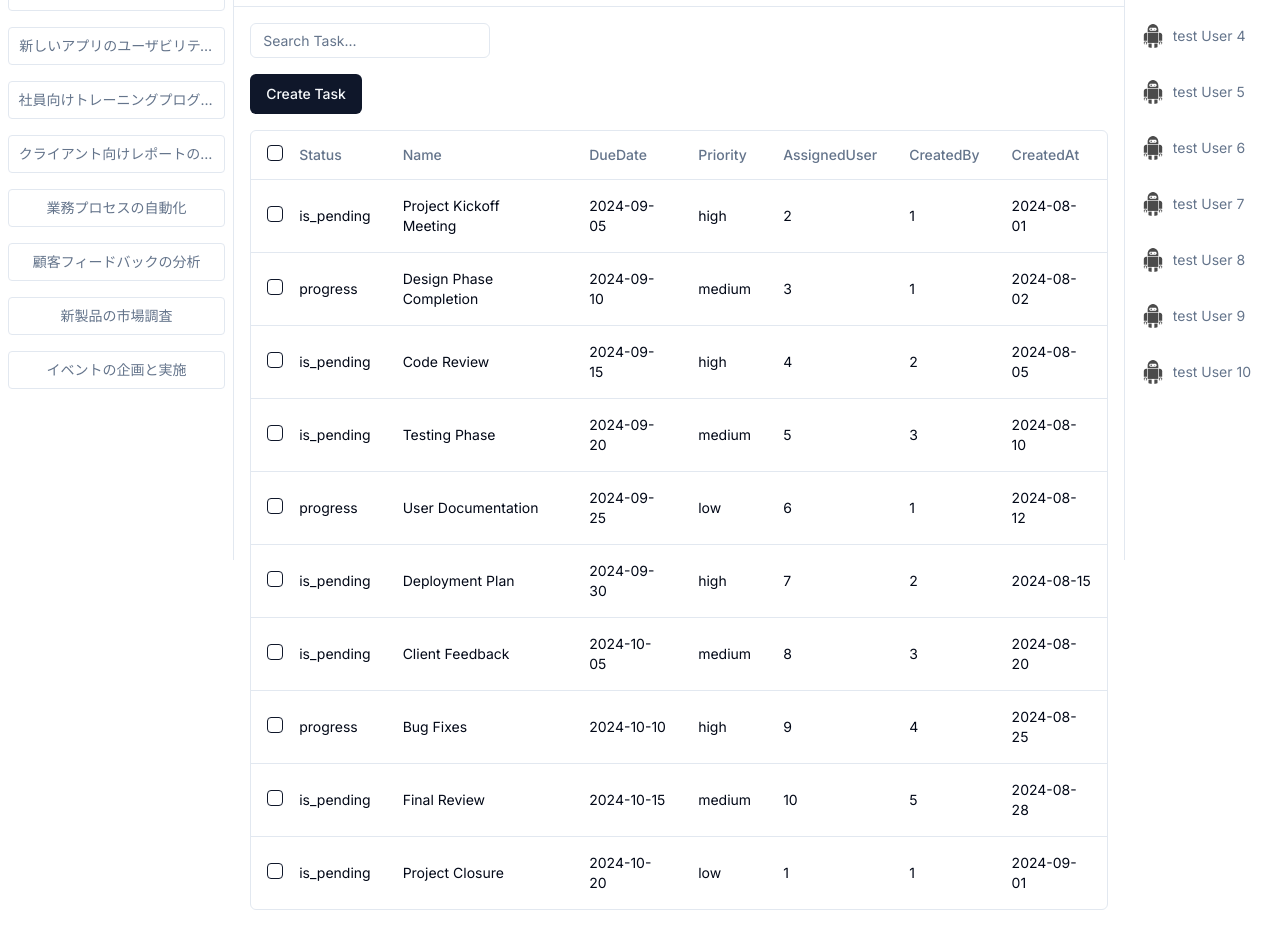
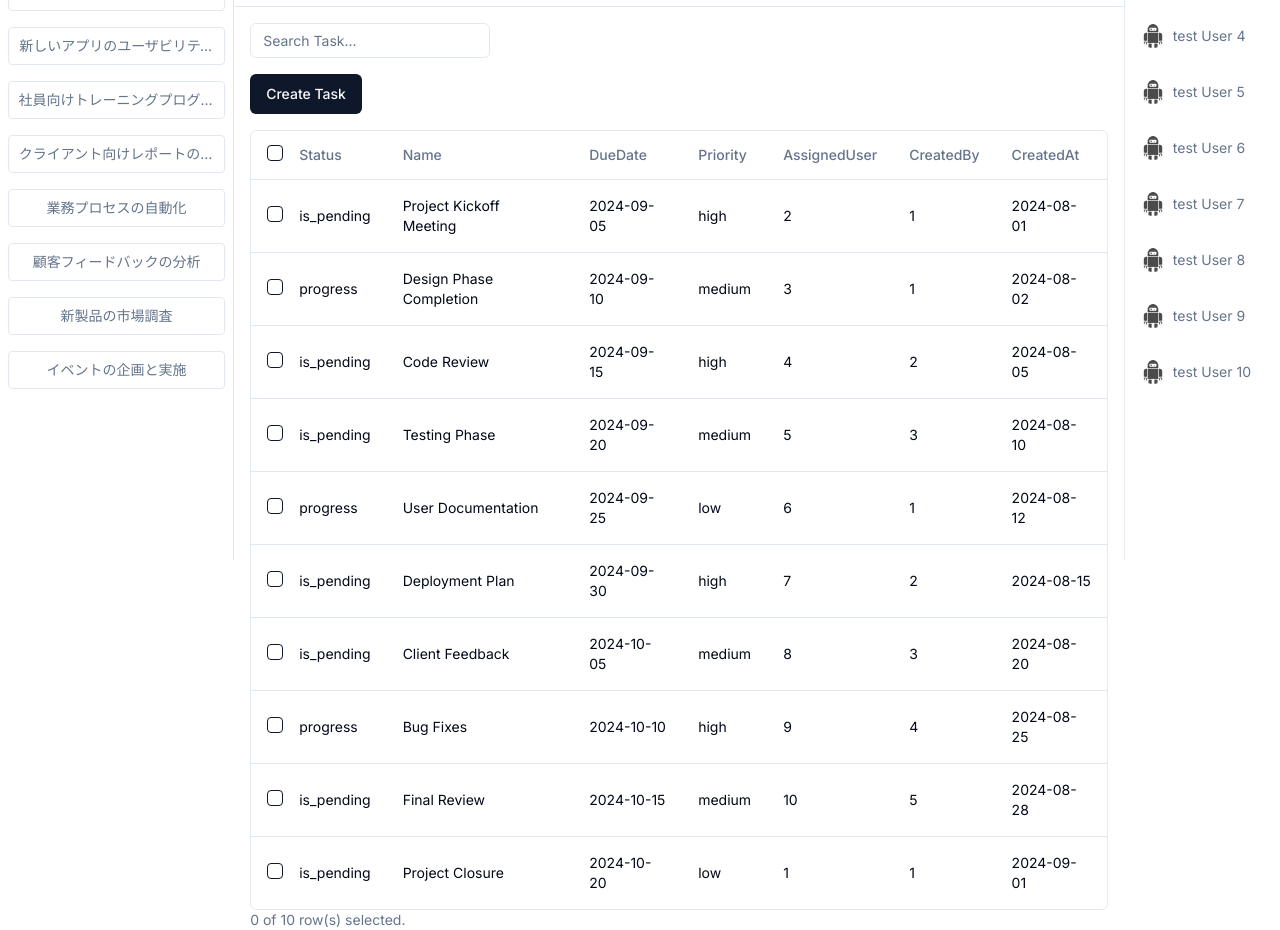
Before and after one commit to S-aoba/project-management-app-frontend, a Next.js app: page /projects/1 in a window 1280 px wide. Shown: the part 240-1170 px from the top of the page. Built offline with nearby package versions, Linux system fonts and the light colour scheme.

Commit message:
💄 Add selected count UI. (#11)

```diff
--- a/src/components/data-table.tsx
+++ b/src/components/data-table.tsx
@@ -1,4 +1,6 @@
 'use client'
+
+import * as React from 'react'
 
 import {
   ColumnDef,
@@ -25,13 +27,20 @@ export function DataTable<TData, TValue>({
   columns,
   data,
 }: DataTableProps<TData, TValue>) {
+  const [rowSelection, setRowSelection] = React.useState({})
+
   const table = useReactTable({
     data,
     columns,
     getCoreRowModel: getCoreRowModel(),
+    onRowSelectionChange: setRowSelection,
+    state: {
+      rowSelection,
+    },
   })
 
   return (
+    <div>
       <div className='rounded-md border'>
         <Table>
           <TableHeader>
@@ -60,14 +69,19 @@ export function DataTable<TData, TValue>({
                   data-state={row.getIsSelected() && 'selected'}>
                   {row.getVisibleCells().map((cell) => (
                     <TableCell key={cell.id}>
-                    {flexRender(cell.column.columnDef.cell, cell.getContext())}
+                      {flexRender(
+                        cell.column.columnDef.cell,
+                        cell.getContext(),
+                      )}
                     </TableCell>
                   ))}
                 </TableRow>
               ))
             ) : (
               <TableRow>
-              <TableCell colSpan={columns.length} className='h-24 text-center'>
+                <TableCell
+                  colSpan={columns.length}
+                  className='h-24 text-center'>
                   No results.
                 </TableCell>
               </TableRow>
@@ -75,5 +89,10 @@ export function DataTable<TData, TValue>({
           </TableBody>
         </Table>
       </div>
+      <div className='flex-1 text-sm text-muted-foreground'>
+        {table.getFilteredSelectedRowModel().rows.length} of{' '}
+        {table.getFilteredRowModel().rows.length} row(s) selected.
+      </div>
+    </div>
   )
 }
```
Lines whose indentation alone changed are shown as unchanged.
